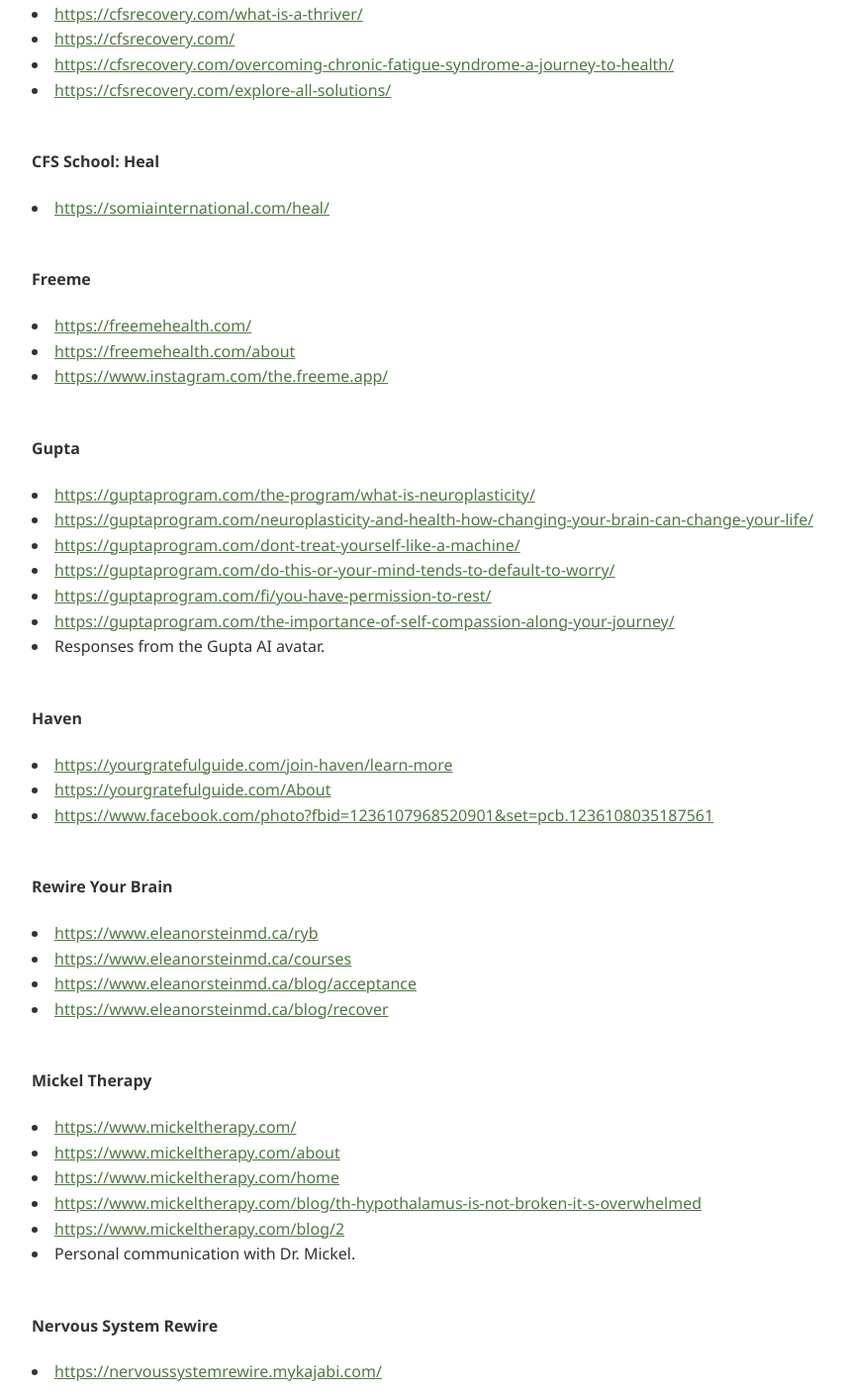
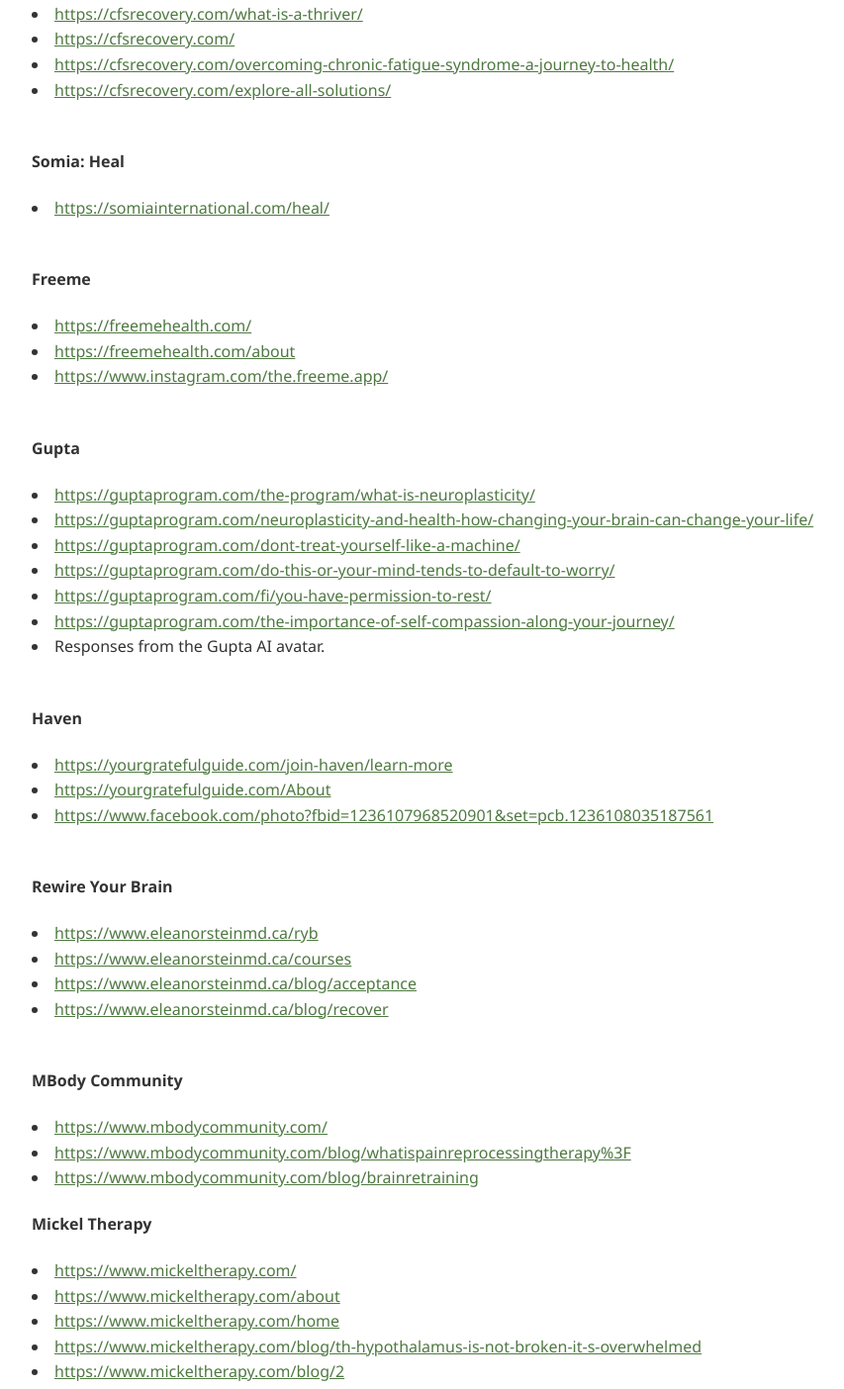
Before and after one commit to jkberry07/cfs-rec-sys, a plain HTML site: page templates/program-text-sources.html in a window 1280 px wide. Shown: the part 1016-2420 px from the top of the page at 99% size, without its empty margins (40-893 px from the left). Drawn offline with Linux system fonts and the light colour scheme.

Commit message:
Added MBody Community (Tanner Murtagh's program)

```diff
--- a/templates/program-text-sources.html
+++ b/templates/program-text-sources.html
@@ -57,7 +57,7 @@
             <li><a href = "https://cfsrecovery.com/explore-all-solutions/" style="color: var(--primary-green);">https://cfsrecovery.com/explore-all-solutions/</a></li>
             <br>
 
-            <h4>CFS School: Heal</h4>
+            <h4>Somia: Heal</h4>
             <li><a href = "https://somiainternational.com/heal/" style="color: var(--primary-green);">https://somiainternational.com/heal/</a></li>
             <br>
 
@@ -96,6 +96,12 @@
             <li><a href = "https://www.eleanorsteinmd.ca/blog/acceptance" style="color: var(--primary-green);">https://www.eleanorsteinmd.ca/blog/acceptance</a></li>
             <li><a href = "https://www.eleanorsteinmd.ca/blog/recover" style="color: var(--primary-green);">https://www.eleanorsteinmd.ca/blog/recover</a></li>
               <br>
+
+            <h4>MBody Community</h4>
+            <li><a href = "https://www.mbodycommunity.com/" style="color: var(--primary-green);">https://www.mbodycommunity.com/</a></li>
+            <li><a href="https://www.mbodycommunity.com/blog/whatispainreprocessingtherapy%3F" style="color: var(--primary-green);">https://www.mbodycommunity.com/blog/whatispainreprocessingtherapy%3F</a></li>
+            <li><a href="https://www.mbodycommunity.com/blog/brainretraining" style="color: var(--primary-green);">https://www.mbodycommunity.com/blog/brainretraining</a></li>
+
 
             <h4>Mickel Therapy</h4>
             <li><a href = "https://www.mickeltherapy.com/" style="color: var(--primary-green);">https://www.mickeltherapy.com/</a></li>
```
